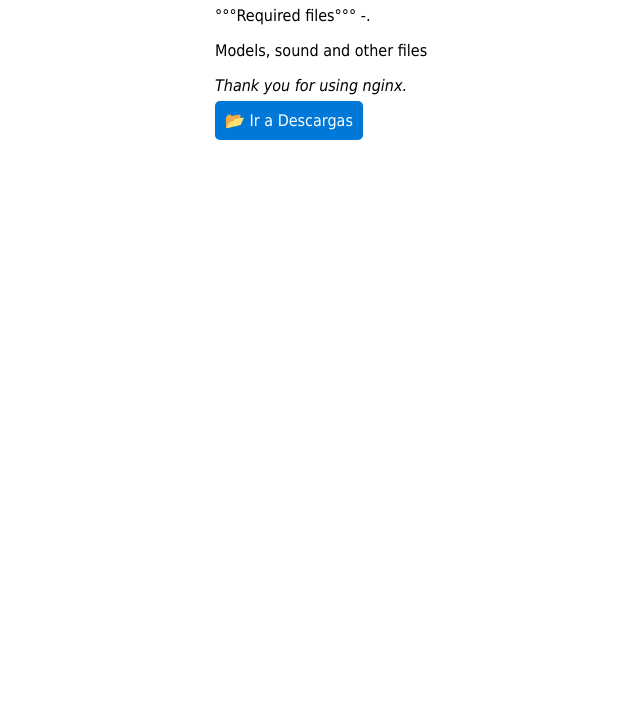
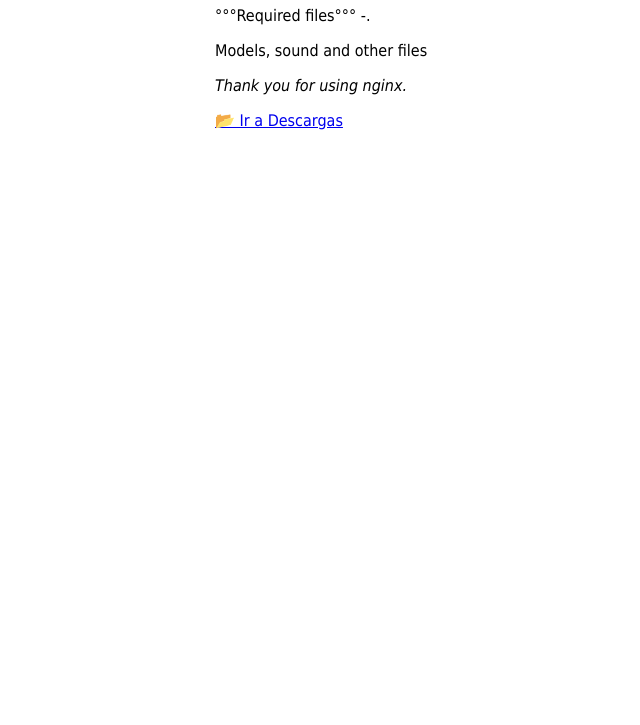
Before and after one commit to KootG123/kootnetserver, a plain HTML site: page index.html in a window 1280 px wide. Shown: the part 75-800 px from the top of the page, without its empty margins (145-785 px from the left). Drawn offline with Linux system fonts and the light colour scheme.

Commit message:
Actualizacion

```diff
--- a/index.html
+++ b/index.html
@@ -16,8 +16,5 @@ font-family: Tahoma, Verdana, Arial, sans-serif; }
 </p>
 
 <p><em>Thank you for using nginx.</em></p>
-<a href="/download/" style="padding:10px; background:#0078D7; color:white; text-decoration:none; border-radius:5px;">
-    📂 Ir a Descargas
-</a>
-</body>
+<a href="/kootnetserver/download/">📂 Ir a Descargas</a></body>
 </html>
```
